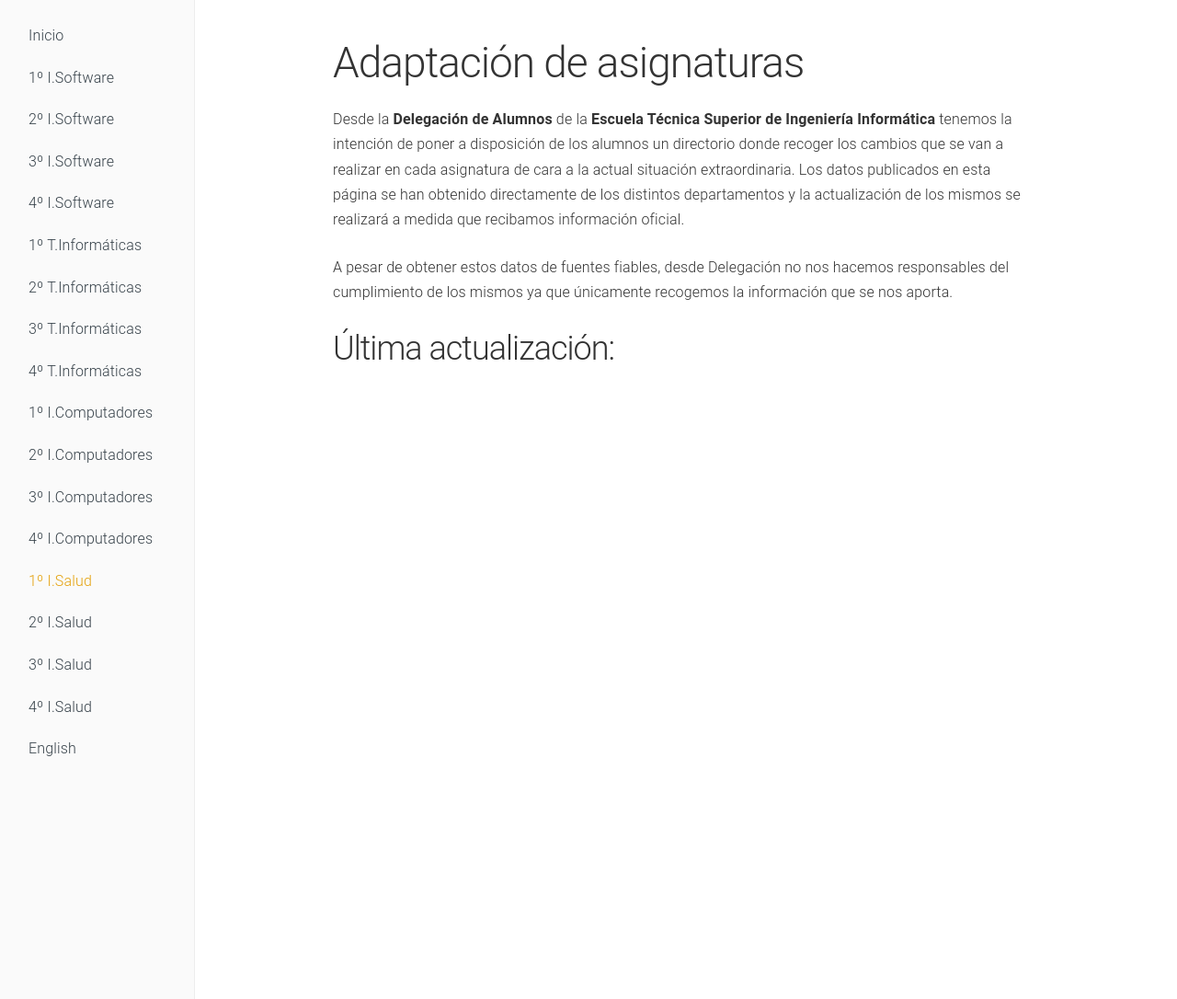
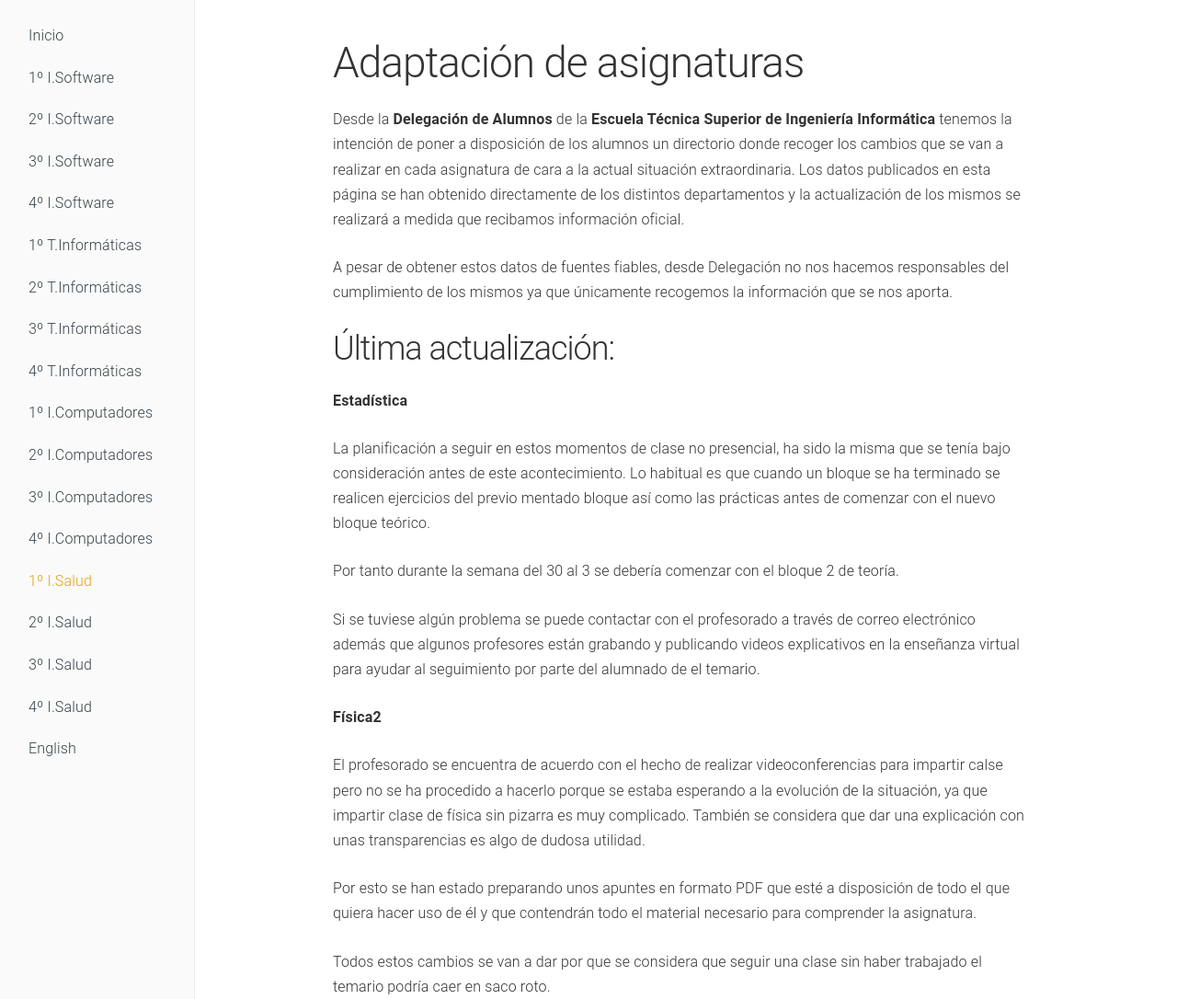
Before and after one commit to dlga/dlgaadaptaciones, a Jekyll site: the page built from 1salud.md, in a window 1280 px wide. Shown: the whole page at 92% size. Built offline with Jekyll 4.4.1, drawn with Linux system fonts in a browser that asks for light colours.

Commit message:
Update 1salud.md

```diff
--- a/1salud.md
+++ b/1salud.md
@@ -12,3 +12,20 @@ Los datos publicados en esta página se han obtenido directamente de los distint
 A pesar de obtener estos datos de fuentes fiables, desde Delegación no nos hacemos responsables del cumplimiento de los mismos ya que únicamente recogemos la información que se nos aporta.
 
 ## Última actualización:
+**Estadística**
+
+La planificación a seguir en estos momentos de clase no presencial, ha sido la misma que se tenía bajo consideración antes de este acontecimiento. Lo habitual es que cuando un bloque se ha terminado se realicen ejercicios del previo mentado bloque así como las prácticas antes de comenzar con el nuevo bloque teórico.
+
+Por tanto durante la semana del 30 al 3 se debería comenzar con el bloque 2 de teoría.
+
+Si se tuviese algún problema se puede contactar con el profesorado a través de correo electrónico además que algunos profesores están grabando y publicando videos explicativos en la enseñanza virtual para ayudar al seguimiento por parte del alumnado de el temario.
+
+
+
+**Física2**
+
+El profesorado se encuentra de acuerdo con el hecho de realizar videoconferencias para impartir calse pero no se ha procedido a hacerlo porque se estaba esperando a la evolución de la situación, ya que impartir clase de física sin pizarra es muy complicado. También se considera que dar una explicación con unas transparencias es algo de dudosa utilidad.
+
+Por esto se han estado preparando unos apuntes en formato PDF que esté a disposición de todo el que quiera hacer uso de él y que contendrán todo el material necesario para comprender la asignatura.
+
+Todos estos cambios se van a dar por que se considera que seguir una clase sin haber trabajado el temario podría caer en saco roto.
```
